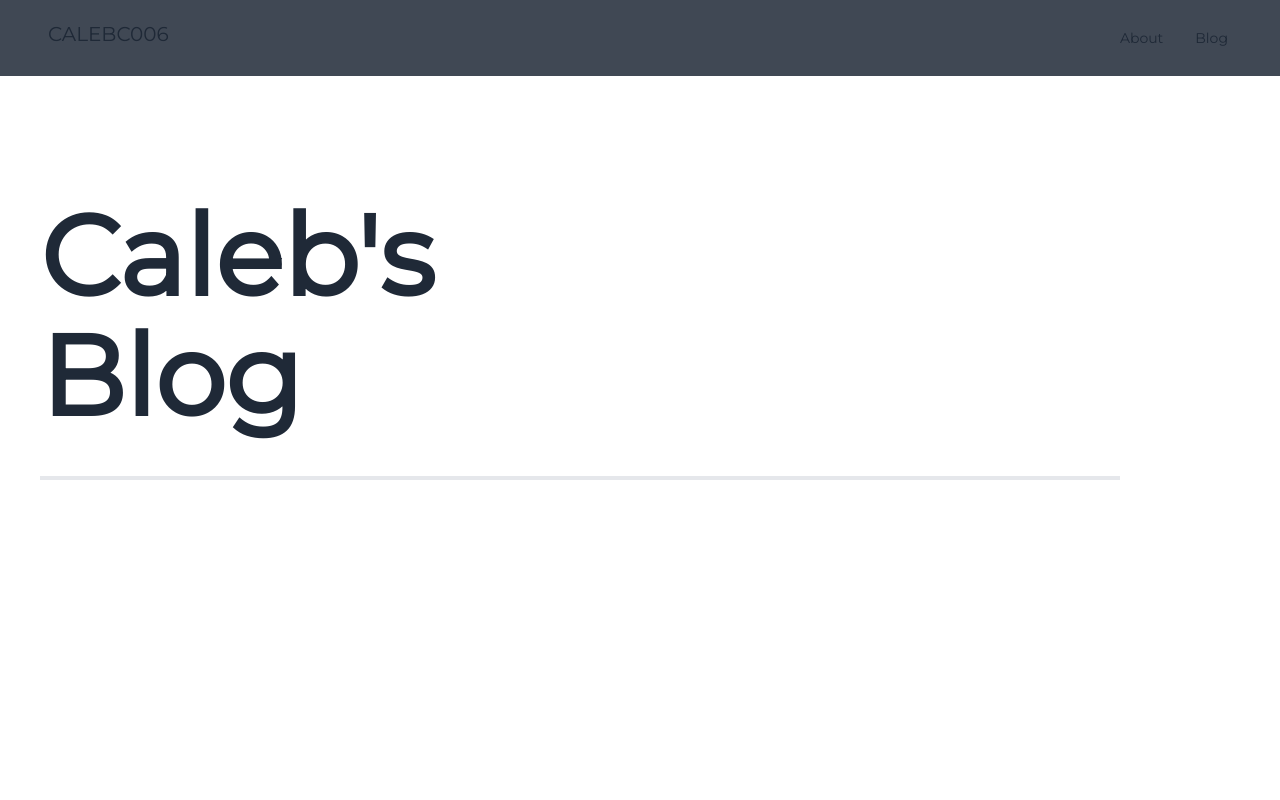
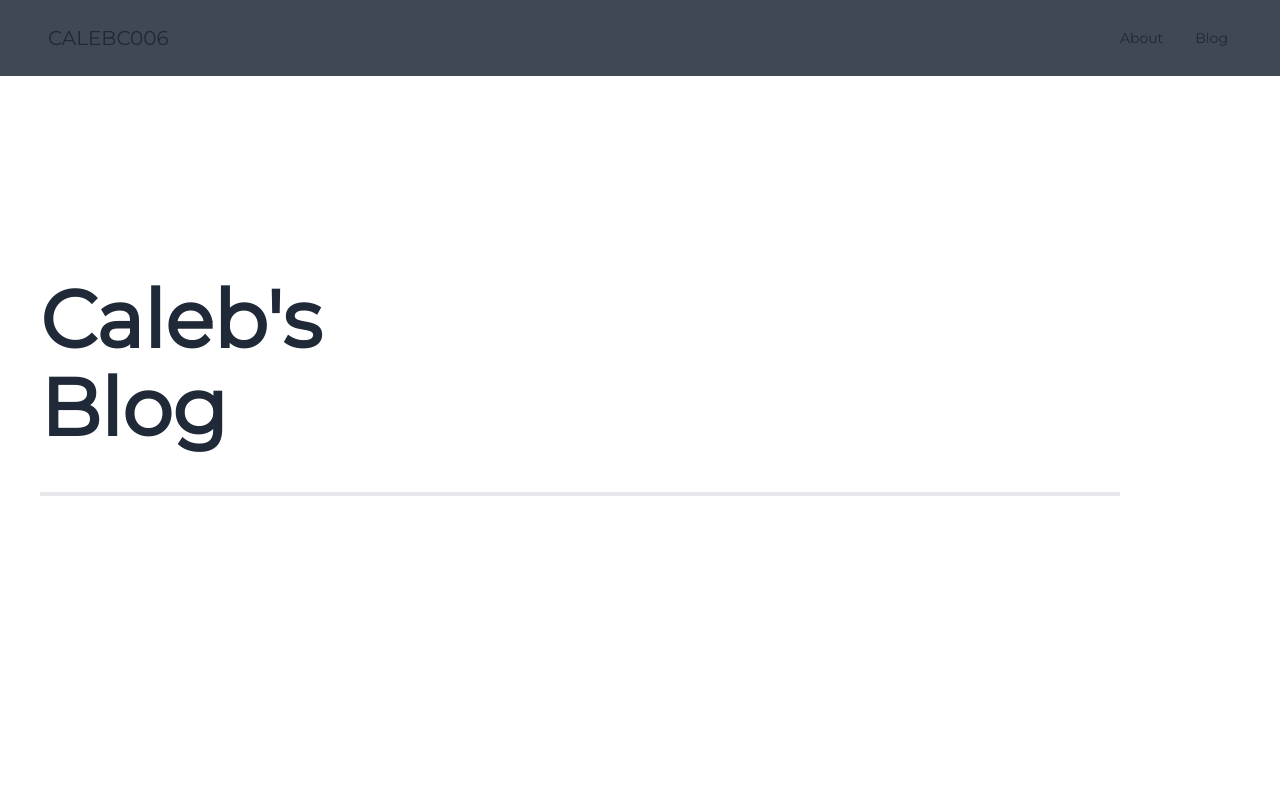
Before and after one commit to calebc2006/calebc.cc, a Next.js app: page / in a window 1280 px wide. Shown: the top 800 px of the page. Built offline with nearby package versions, Linux system fonts and the light colour scheme.

Commit message:
better-namescreen

```diff
--- a/components/Navbar.jsx
+++ b/components/Navbar.jsx
@@ -5,8 +5,8 @@ import Link from "next/link";
 const Navbar = () => {
   return (
     <>
-    <div className="sticky top-0 py-5 px-4 flex justify-center bg-gray-800 bg-opacity-85 z-10">
-      <div className="flex-1 mx-8">
+    <div className="sticky top-0 w-screen py-5 px-4 flex justify-center bg-gray-800 bg-opacity-85 z-10">
+      <div className="flex-1 mx-8 flex items-center">
         <Link href="/" className="normal-case text-xl select-none">CALEBC006</Link>
       </div>
       <div className="flex-none py-0 h-300">
--- a/pages/index.jsx
+++ b/pages/index.jsx
@@ -11,7 +11,7 @@ export default function Index() {
             </Head>
 
             <section id='name' className="mx-10 mt-10 h-screen relative">
-                <div className="border-b-4 pb-10 min-w-[90%] top-[10%] absolute">
+                <div className="border-b-4 pb-10 min-w-[90%] top-[20%] absolute">
                     <h1 className="text-5xl font-bold font-sans select-none">Caleb&apos;s<br></br>Blog</h1>
                 </div>
             </section>
--- a/tailwind.config.js
+++ b/tailwind.config.js
@@ -14,7 +14,7 @@ module.exports = {
                 "4xl": "2rem",
             },
             fontSize: {
-                "5xl": ["7rem", "7.5rem"],
+                "5xl": ["5rem", "5.5rem"],
             },
             fontFamily: {
                 sans: ["Montserrat", "sans-serif"],
```
